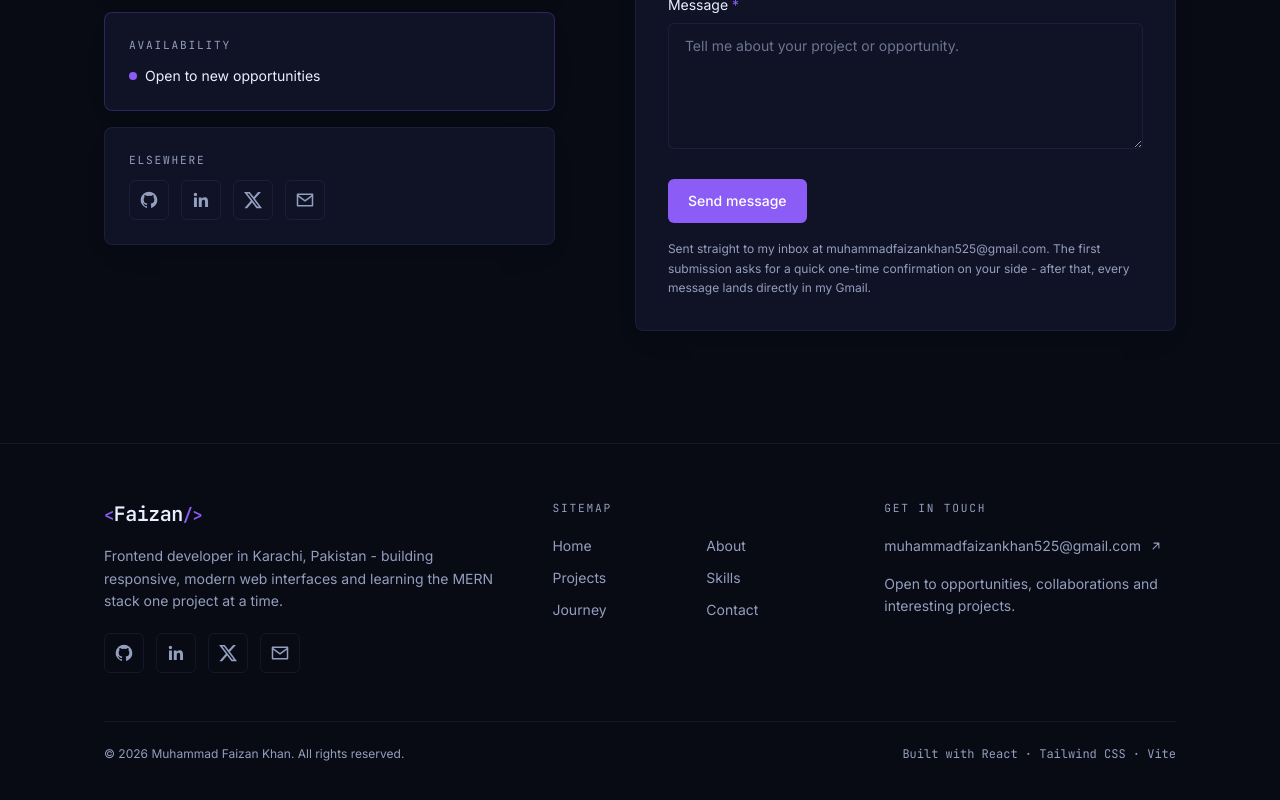
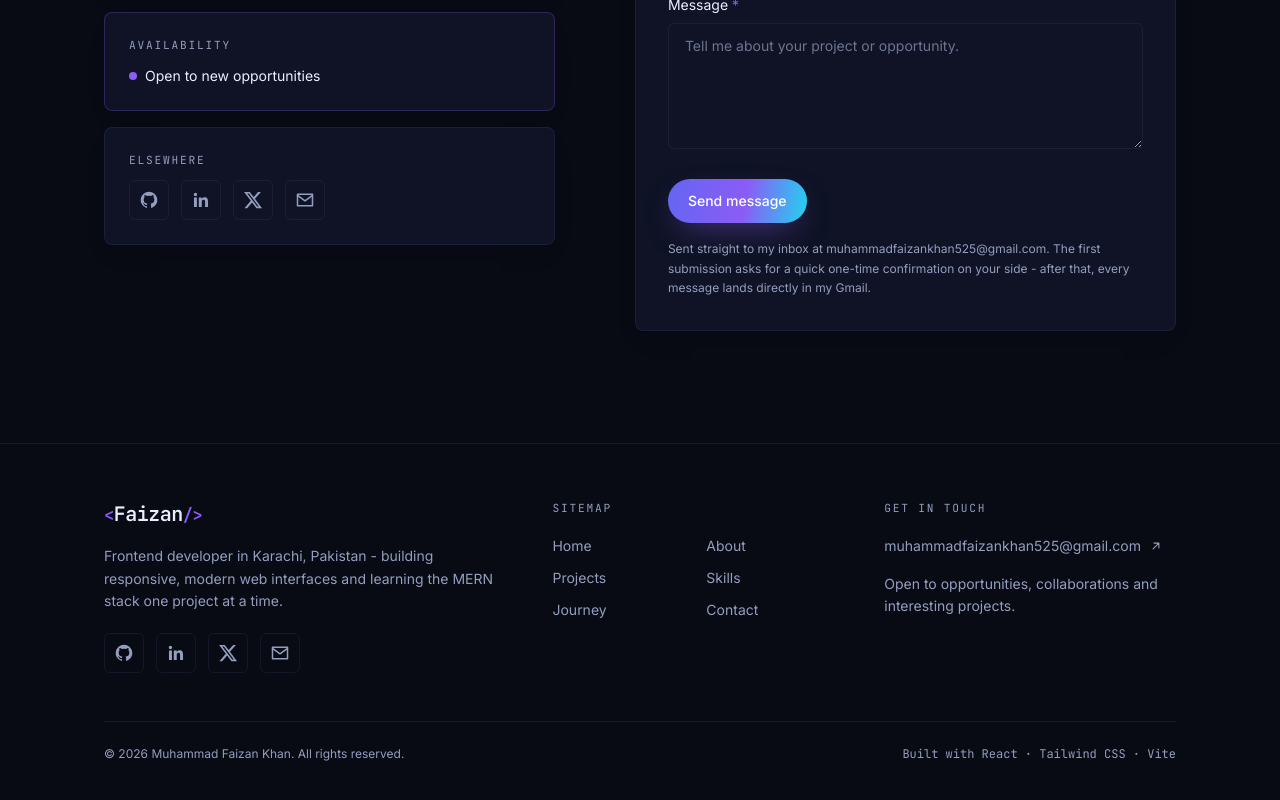
Before and after one commit to Faizan-khan144/faizan-portfolio, a React (Vite) app: page / in a window 1280 px wide. Shown: the part 8960-9760 px from the top of the page. Built offline with nearby package versions, Linux system fonts and the light colour scheme.

Commit message:
style: gradient submit button and theme-aware success toast

```diff
--- a/src/components/ContactForm.jsx
+++ b/src/components/ContactForm.jsx
@@ -104,7 +104,7 @@ export default function ContactForm() {
       </div>
 
       {status === 'ok' && (
-        <p className="mt-4 rounded-md border border-green-300 bg-green-50 px-4 py-3 text-sm text-green-800">
+        <p className="mt-4 rounded-md border border-accent/30 bg-accent/10 px-4 py-3 text-sm text-ink">
           Message sent - thank you! I'll get back to you as soon as I can.
         </p>
       )}
@@ -122,7 +122,7 @@ export default function ContactForm() {
       <button
         type="submit"
         disabled={status === 'sending'}
-        className="btn-base mt-6 w-full bg-accent text-accent-ink transition-colors hover:bg-accent/90 disabled:cursor-not-allowed disabled:opacity-60 sm:w-auto"
+        className="btn-gradient mt-6 w-full sm:w-auto disabled:cursor-not-allowed"
       >
         {status === 'sending' ? 'Sending...' : 'Send message'}
       </button>
```
